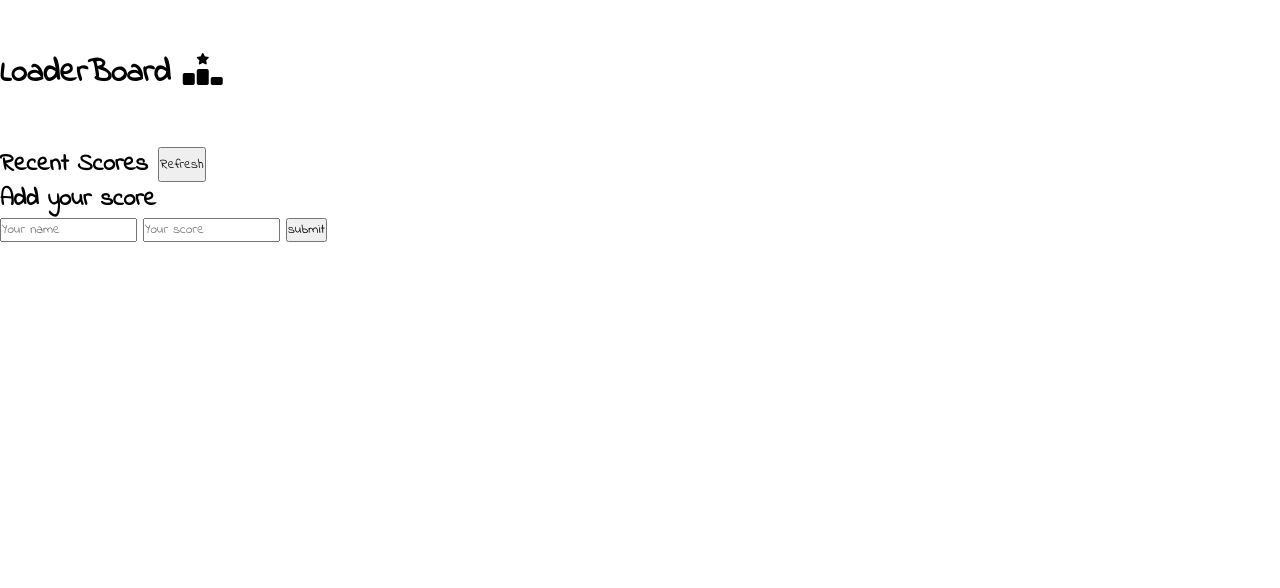
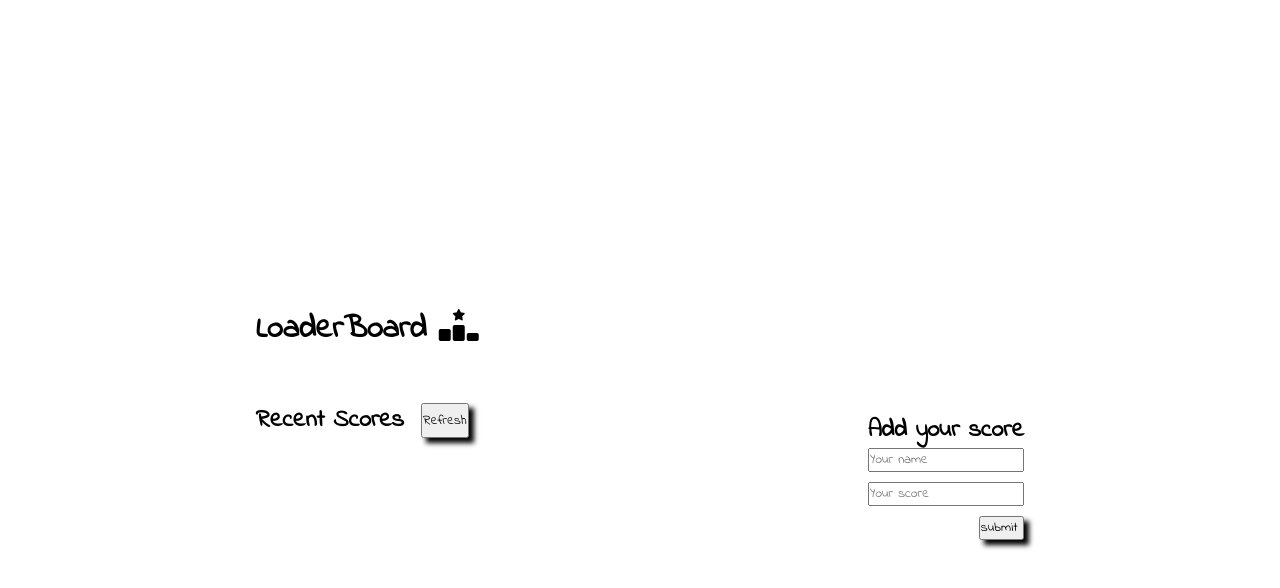
Before and after one commit to jdbs9514/Leaderboard, a website: page src/index.html in a window 1280 px wide. Drawn offline with Linux system fonts and the light colour scheme.

Commit message:
leaderboard setup

```diff
--- a/src/style.css
+++ b/src/style.css
@@ -11,9 +11,36 @@
 
 .display-places {
   margin-top: 50px;
+  display: flex;
+  justify-content: space-between;
+}
+
+#refresh-button {
+  box-shadow: 5px 5px 5px black;
 }
 
 .table-title {
   display: flex;
+  gap: 17px;
+}
+
+.form-add {
+  margin-top: 10px;
+}
+
+#form {
+  display: flex;
+  flex-direction: column;
   gap: 10px;
 }
+
+body {
+  padding: 20%;
+}
+
+#add {
+  width: 29%;
+  display: flex;
+  align-self: flex-end;
+  box-shadow: 5px 5px 5px black;
+}
```
Also changed, not shown: README.md, src/index.js (line endings or trailing spaces), src/modules/class.js (added).
